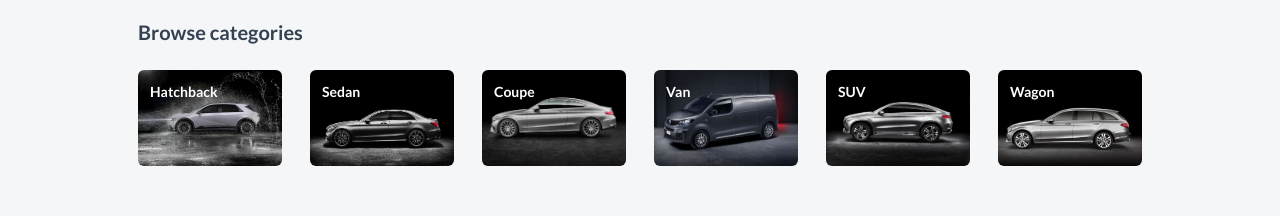
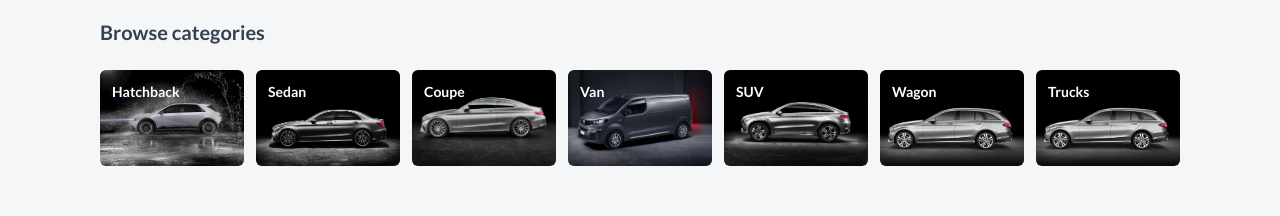
Before and after one commit to pbessilfie/Car-Dealership-Website, a React (Vite) app: page /browse in a window 1280 px wide. Shown: the part 810-1026 px from the top of the page. Built offline with nearby package versions, Linux system fonts and the light colour scheme.

Commit message:
navigating to category page when any category card is clicked

```diff
--- a/src/Pages/Browse.jsx
+++ b/src/Pages/Browse.jsx
@@ -7,8 +7,10 @@ import RecentlyAdded from "../Components/RecentlyAdded";
 import RecentlyRented from "../Components/RecentlyRented";
 import Car_Brands from "../Components/Car_Brands";
 import Top_Offers from "../Components/Top_Offers";
+import { useNavigate } from "react-router";
 
 const Browse = () => {
+  const navigate = useNavigate()
   return (
     <div className=" bg-mainBGC p-20 ">
       <div className="flex mx-auto h-[70vh] rounded-xl drop-shadow-md bg-white overflow-hidden">
@@ -81,8 +83,9 @@ const Browse = () => {
           <h3 className=" text-primaryTextColor font-bold text-xl mb-6">
             Browse categories
           </h3>
-          <div className="flex gap-7 mx-auto">
-            <div className="group relative w-36 h-24 rounded-md overflow-hidden">
+          <div className="flex gap-3 mx-auto">
+            <div className="group relative w-36 h-24 rounded-md overflow-hidden"
+            onClick={()=>navigate('/browse/categories/hatchbacks')}>
               <h4 className="text-white text-sm font-semibold absolute top-3 left-3 z-20">
                 Hatchback
               </h4>
@@ -91,7 +94,8 @@ const Browse = () => {
                 className=" object-cover h-full w-full absolute top-0 left-0 z-10 group-hover:scale-110 transition-transform duration-500"
               />
             </div>
-            <div className="group relative w-36 h-24 rounded-md overflow-hidden">
+            <div className="group relative w-36 h-24 rounded-md overflow-hidden"
+            onClick={()=>navigate('/browse/categories/sedans')}>
               <h4 className="text-white text-sm font-semibold absolute top-3 left-3 z-20">
                 Sedan
               </h4>
@@ -101,7 +105,8 @@ const Browse = () => {
               />
             </div>
 
-            <div className="group relative w-36 h-24 rounded-md overflow-hidden">
+            <div className="group relative w-36 h-24 rounded-md overflow-hidden"
+            onClick={()=>navigate('/browse/categories/coupes')}>
               <h4 className="text-white text-sm font-semibold absolute top-3 left-3 z-20">
                 Coupe
               </h4>
@@ -110,7 +115,8 @@ const Browse = () => {
                 className=" object-cover h-full w-full absolute top-0 left-0 z-10 group-hover:scale-110 transition-transform duration-500"
               />
             </div>
-            <div className="group relative w-36 h-24 rounded-md overflow-hidden">
+            <div className="group relative w-36 h-24 rounded-md overflow-hidden"
+            onClick={()=>navigate('/browse/categories/vans')}>
               <h4 className="text-white text-sm font-semibold absolute top-3 left-3 z-20">
                 Van
               </h4>
@@ -119,7 +125,8 @@ const Browse = () => {
                 className=" object-cover h-full w-full absolute top-0 left-0 z-10 group-hover:scale-110 transition-transform duration-500"
               />
             </div>
-            <div className="group relative w-36 h-24 rounded-md overflow-hidden">
+            <div className="group relative w-36 h-24 rounded-md overflow-hidden"
+            onClick={()=>navigate('/browse/categories/suvs')}>
               <h4 className="text-white text-sm font-semibold absolute top-3 left-3 z-20">
                 SUV
               </h4>
@@ -128,9 +135,20 @@ const Browse = () => {
                 className=" object-cover h-full w-full absolute top-0 left-0 z-10 group-hover:scale-110 transition-transform duration-500"
               />
             </div>
-            <div className="group relative w-36 h-24 rounded-md overflow-hidden">
+            <div className="group relative w-36 h-24 rounded-md overflow-hidden"
+            onClick={()=>navigate('/browse/categories/wagons')}>
               <h4 className="text-white text-sm font-semibold absolute top-3 left-3 z-20">
                 Wagon
+              </h4>
+              <img
+                src="/src/assets/photo_4_2024-07-08_14-35-22 1.png"
+                className=" object-cover h-full w-full absolute top-0 left-0 z-10 group-hover:scale-110 transition-transform duration-500"
+              />
+            </div>
+            <div className="group relative w-36 h-24 rounded-md overflow-hidden"
+            onClick={()=>navigate('/browse/categories/trucks')}>
+              <h4 className="text-white text-sm font-semibold absolute top-3 left-3 z-20">
+                Trucks
               </h4>
               <img
                 src="/src/assets/photo_4_2024-07-08_14-35-22 1.png"
```
